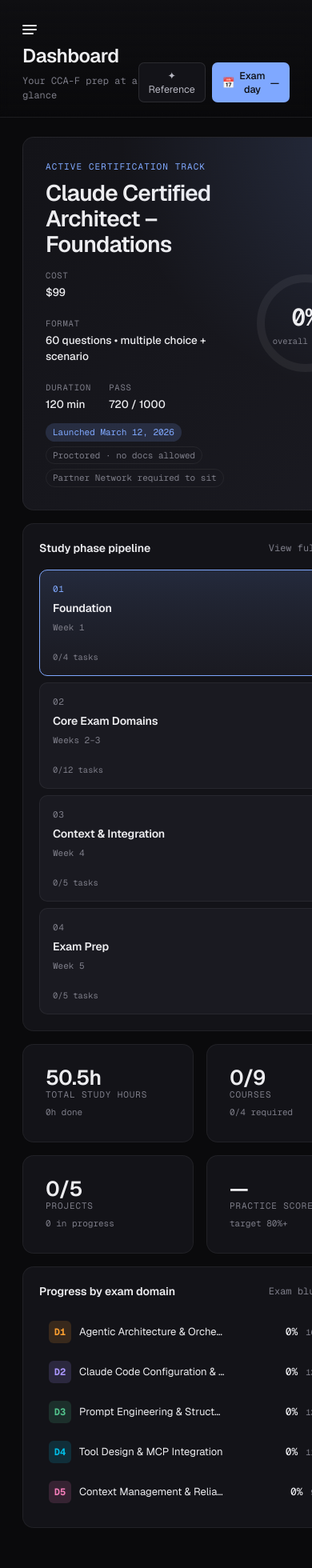
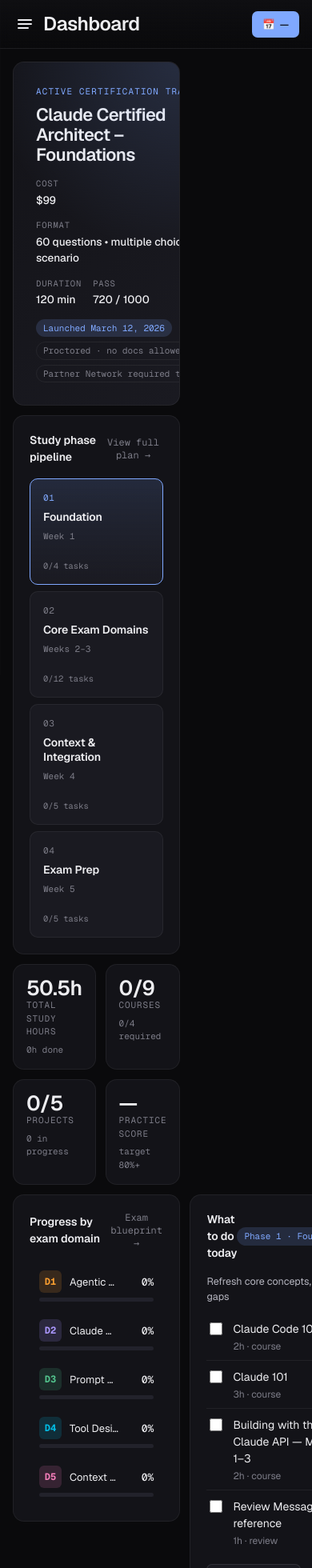
Before and after one commit to mhhussain/ctracer, a React (Vite) app in the folder web/: page / in a window 390 px wide. Shown: the top 1960 px of the page at 80% size. Built offline with nearby package versions, Linux system fonts and the light colour scheme; no server answers.

Commit message:
feat: add mobile CSS — drawer, topbar, and per-screen layouts at ≤480px

```diff
--- a/web/src/index.css
+++ b/web/src/index.css
@@ -309,6 +309,33 @@
   border-radius: 4px;
 }
 
+/* Topbar — hamburger + label split (desktop defaults) */
+.topbar-left {
+  display: flex;
+  align-items: flex-end;
+  gap: 10px;
+}
+
+.topbar-hamburger {
+  display: none; /* shown only on mobile */
+  align-items: center;
+  justify-content: center;
+  padding: 6px;
+  color: var(--text);
+  border-radius: 6px;
+  flex-shrink: 0;
+  background: none;
+  border: none;
+  cursor: pointer;
+  transition: color .12s, background .12s;
+}
+.topbar-hamburger:hover {
+  color: var(--text);
+  background: var(--surface-2);
+}
+
+.topbar-exam-short { display: none; } /* shown only on mobile */
+
 .screen {
   padding: 24px var(--pad) 80px;
   max-width: 1280px;
@@ -2068,3 +2095,178 @@
   color: var(--text);
   background: var(--surface-2);
 }
+
+/* =================== Mobile (≤480px) =================== */
+
+@media (max-width: 480px) {
+
+  /* ── Global spacing ── */
+  :root {
+    --pad: 16px;
+    --gap: 12px;
+  }
+
+  .screen,
+  .screen-container {
+    padding: 16px 16px 80px;
+  }
+
+  /* ── Topbar ── */
+  .topbar {
+    padding: 12px 16px;
+    align-items: center;
+  }
+  .topbar-left {
+    align-items: center;
+    gap: 8px;
+  }
+  .topbar-hamburger {
+    display: flex;
+  }
+  .topbar-sub {
+    display: none;
+  }
+  .topbar-ref-btn {
+    display: none;
+  }
+  .topbar-exam-long {
+    display: none;
+  }
+  .topbar-exam-short {
+    display: inline;
+  }
+
+  /* ── Sidebar drawer ── */
+  /* NOTE: the 960px media query sets .sidebar { display: none }.
+     We must override it here or the drawer is invisible even when open. */
+  .sidebar {
+    display: flex; /* override display:none from the 960px query */
+    position: fixed;
+    top: 0;
+    left: 0;
+    height: 100vh;
+    z-index: 100;
+    transform: translateX(-100%);
+    transition: transform 0.22s ease;
+  }
+  .sidebar.is-open {
+    transform: translateX(0);
+    box-shadow: 4px 0 24px rgba(0, 0, 0, 0.4);
+  }
+  .sidebar-backdrop {
+    display: none;
+    position: fixed;
+    inset: 0;
+    background: rgba(0, 0, 0, 0.5);
+    z-index: 99;
+    backdrop-filter: blur(2px);
+  }
+  .sidebar-backdrop.is-open {
+    display: block;
+  }
+
+  /* ── Dashboard ── */
+  .hero {
+    grid-template-columns: 1fr;
+  }
+  .hero-r {
+    display: none;
+  }
+  .hero-title {
+    font-size: 22px;
+  }
+  .hero-meta {
+    gap: 14px;
+  }
+  .dom-row {
+    grid-template-columns: 1fr auto;
+    grid-template-rows: auto auto;
+    gap: 6px 8px;
+  }
+  .dom-row-l  { grid-area: 1 / 1; }
+  .dom-row-r  { grid-area: 1 / 2; }
+  .dom-row-bar { grid-area: 2 / 1 / 3 / 3; }
+  .dom-row-q  { display: none; }
+
+  /* ── Exam Blueprint ── */
+  .bp-donut {
+    grid-template-columns: 1fr;
+    justify-items: center;
+  }
+  .donut-legend {
+    width: 100%;
+  }
+  .exp-cols {
+    grid-template-columns: 1fr;
+  }
+
+  /* ── Study Plan ── */
+  .phase-head {
+    grid-template-columns: auto 1fr auto;
+    grid-template-rows: auto auto;
+    gap: 4px 14px;
+  }
+  .phase-num  { grid-area: 1 / 1; }
+  .phase-name { grid-area: 1 / 2; }
+  .phase-head .exp-chev { grid-area: 1 / 3; }
+  .phase-week { grid-area: 2 / 1 / 3 / 4; font-size: 11px; }
+  .phase-goal { display: none; }
+  .phase-head .pill { display: none; }
+
+  /* ── Courses ── */
+  .filter-row {
+    flex-wrap: wrap;
+  }
+  .modal-veil {
+    padding: 0;
+    align-items: flex-end;
+  }
+  .modal {
+    border-radius: 14px 14px 0 0;
+    max-height: 90vh;
+    width: 100%;
+    max-width: 100%;
+  }
+
+  /* ── Projects ── */
+  .proj-grid {
+    grid-template-columns: 1fr;
+  }
+
+  /* ── Domain Deep Dive ── */
+  .dom-hero-r {
+    display: none;
+  }
+
+  /* ── Key Concepts ── */
+  .ref-grid {
+    grid-template-columns: 1fr;
+  }
+  .ref-api,
+  .ref-models,
+  .ref-mcp,
+  .ref-cc,
+  .ref-patt,
+  .ref-anti {
+    grid-column: 1;
+    grid-row: auto;
+  }
+  .ref-dl-row {
+    grid-template-columns: 1fr;
+  }
+  .cc-grid {
+    grid-template-columns: 1fr;
+  }
+
+  /* ── Exam Day ── */
+  .exam-hero {
+    grid-template-columns: 1fr;
+  }
+  .exam-ready {
+    display: none;
+  }
+  .exam-meta {
+    grid-template-columns: repeat(2, 1fr);
+  }
+
+}
```
